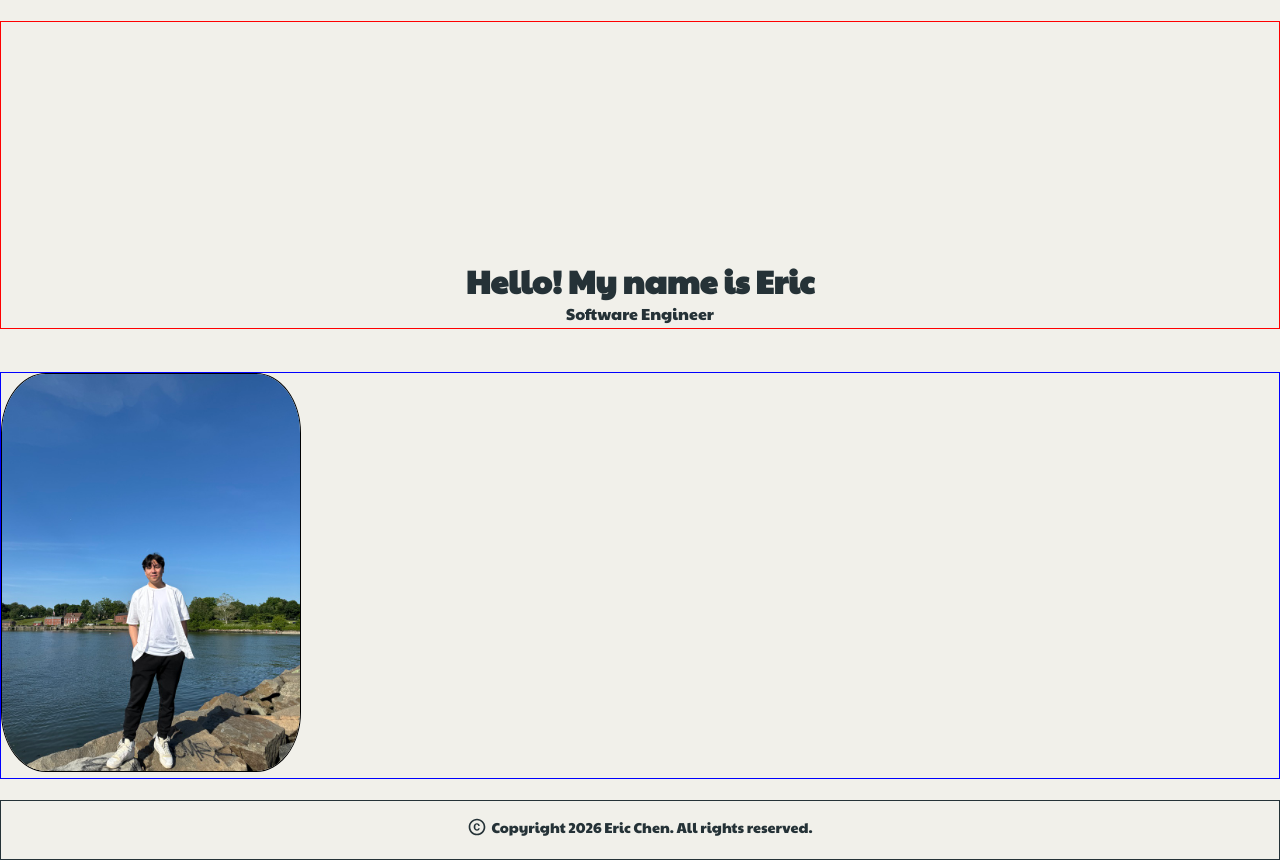
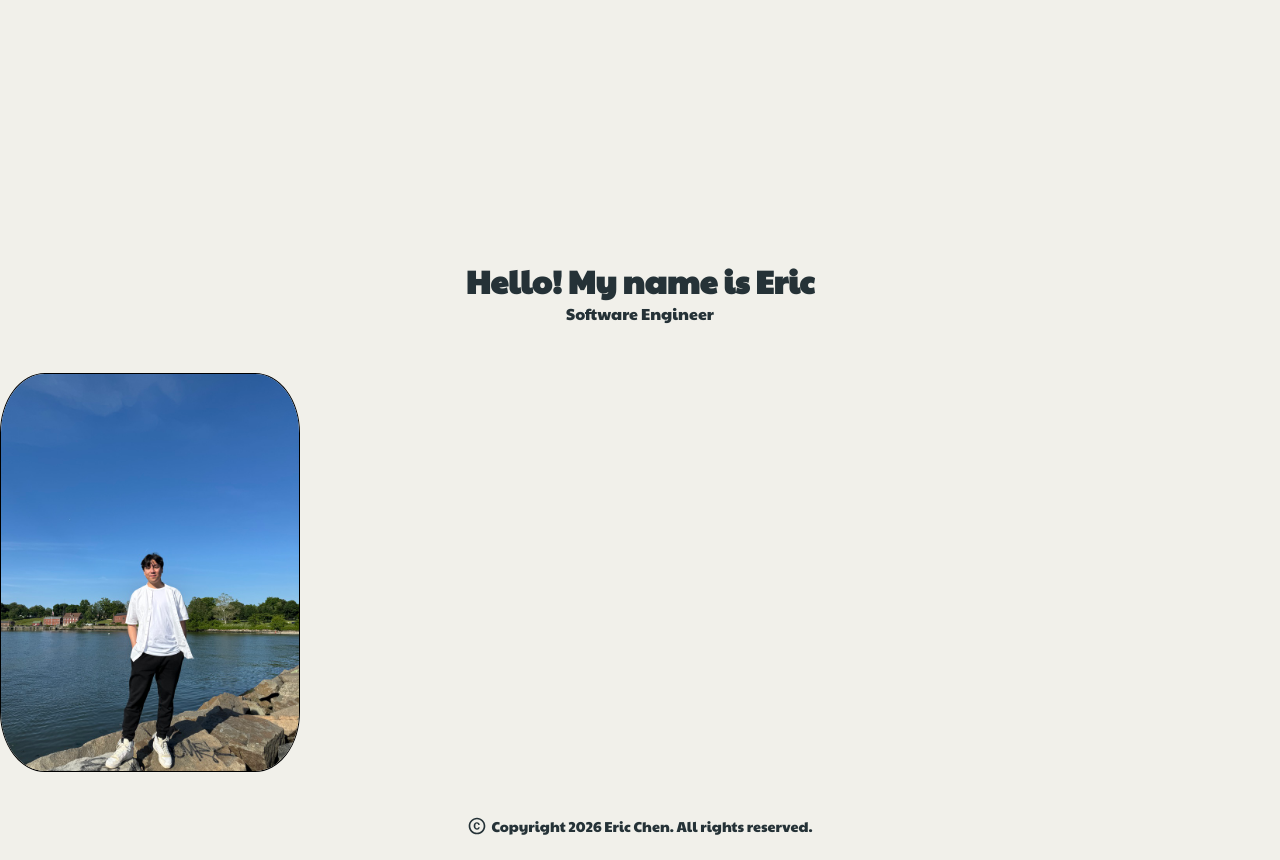
Before and after one commit to EricChen-01/ericgchen.com, a React (Create React App) app: page /portfolio in a window 1280 px wide. Built offline with nearby package versions, Linux system fonts and the light colour scheme.

Commit message:
removed border colors

```diff
--- a/src/components/NewPortfolio/Footer.js
+++ b/src/components/NewPortfolio/Footer.js
@@ -9,7 +9,6 @@ function Footer(){
       py={2} // vertical padding
       px={4} // horizontal padding
       textAlign="center"
-      border="1px solid"
     >
       <Typography variant="body2" component="div" display="inline-flex" alignItems="center">
         <CopyrightIcon fontSize="small" />
--- a/src/components/NewPortfolio/FrontPage.js
+++ b/src/components/NewPortfolio/FrontPage.js
@@ -10,7 +10,7 @@ function FrontPage(){
                 direction='column'
                 justifyContent='space-around'
             >
-                <Box align='center' sx={{pt:30}} border='1px solid red'>
+                <Box align='center' sx={{pt:30}}>
                     <Typography variant='h2'color='text.primary'>
                     Hello! My name is Eric
                     </Typography>
@@ -18,7 +18,7 @@ function FrontPage(){
                         Software Engineer
                     </Typography>
                 </Box>
-                <Box align='left' border='1px solid blue'>
+                <Box align='left'>
                     <img className='round' style={{border:'1px solid black', maxWidth: '300px', width: '100%', height: 'auto'}} src={me} alt='Eric Chen'/>
                 </Box>
             </Grid>
```
